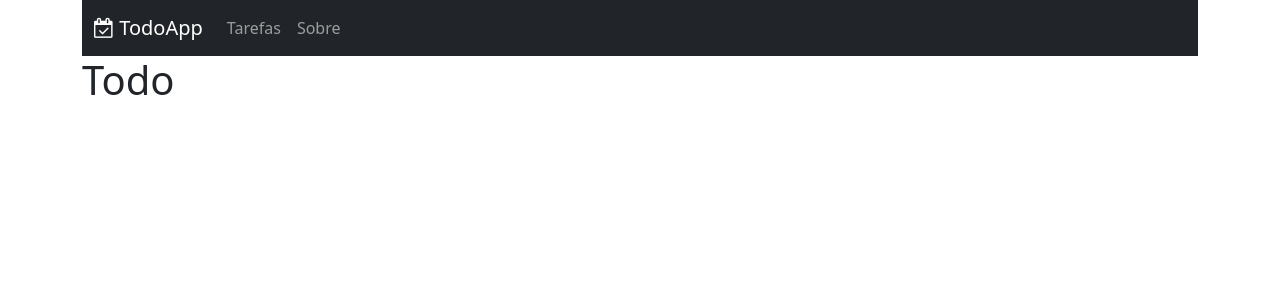
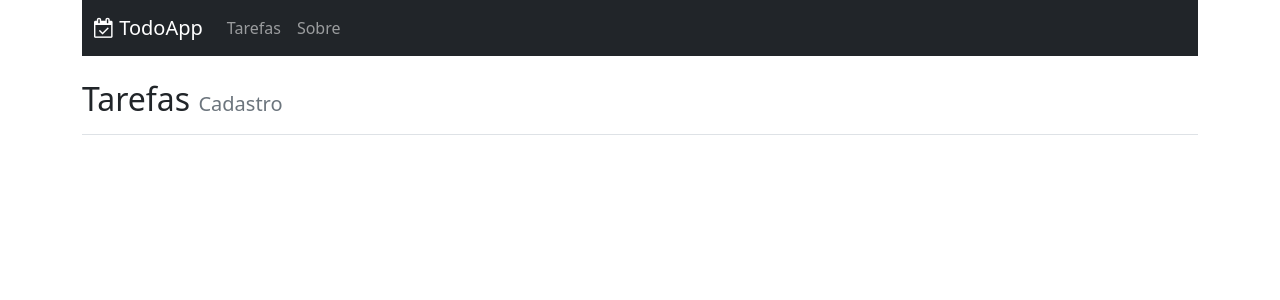
Before and after one commit to Henrique1204/TodoApp-Front-end, a React (Create React App) app: page / in a window 1280 px wide. Shown: the top 300 px of the page. Built offline with nearby package versions, Linux system fonts and the light colour scheme.

Commit message:
Criar componente PageHeader

```diff
--- a/src/about/About.jsx
+++ b/src/about/About.jsx
@@ -1,9 +1,11 @@
 import React from "react";
+// Importando compoenentes da interface.
+import PageHeader from "../template/PageHeader.jsx";
 
 const About = () => {
     return (
         <div>
-            <h1>Sobre</h1>
+            <PageHeader name="Sobre" small="Nós" />
         </div>
     );
 };
--- /dev/null
+++ b/src/template/PageHeader.jsx
@@ -0,0 +1,11 @@
+import React from "react";
+
+const PageHeader = ({ name, small }) => {
+    return (
+        <header className="pb-2 mt-4 mb-2 border-bottom">
+            <h2>{name} <small className="h5 text-secondary" >{small}</small> </h2>
+        </header>
+    );
+};
+
+export default PageHeader;
--- a/src/todo/Todo.jsx
+++ b/src/todo/Todo.jsx
@@ -1,9 +1,11 @@
 import React from "react";
+// Importando compoenentes da interface.
+import PageHeader from "../template/PageHeader.jsx";
 
 const Todo = () => {
     return (
         <div>
-            <h1>Todo</h1>
+            <PageHeader name="Tarefas" small="Cadastro" />
         </div>
     );
 };
```
